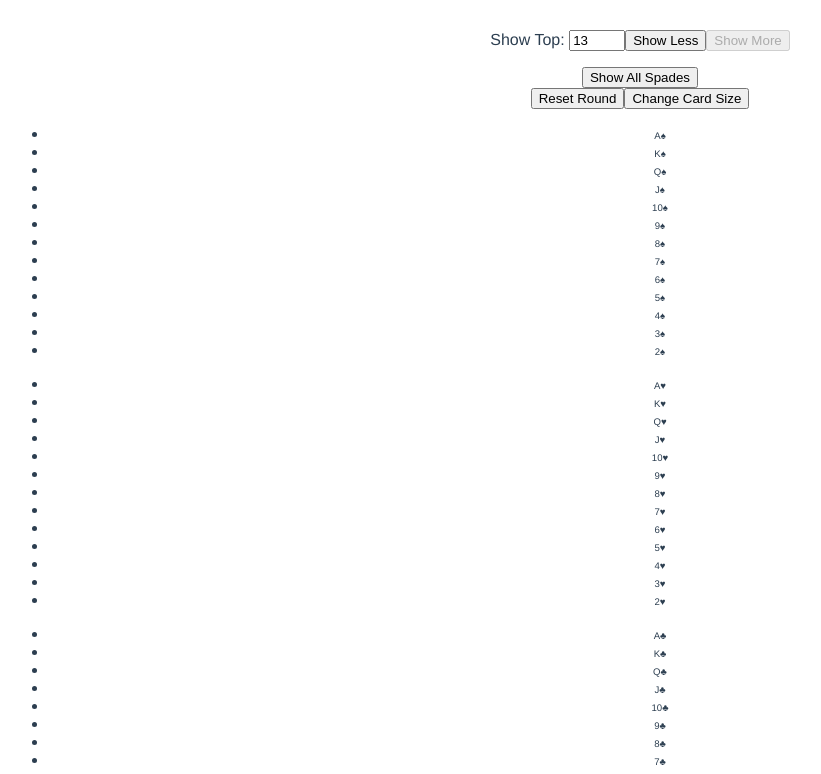
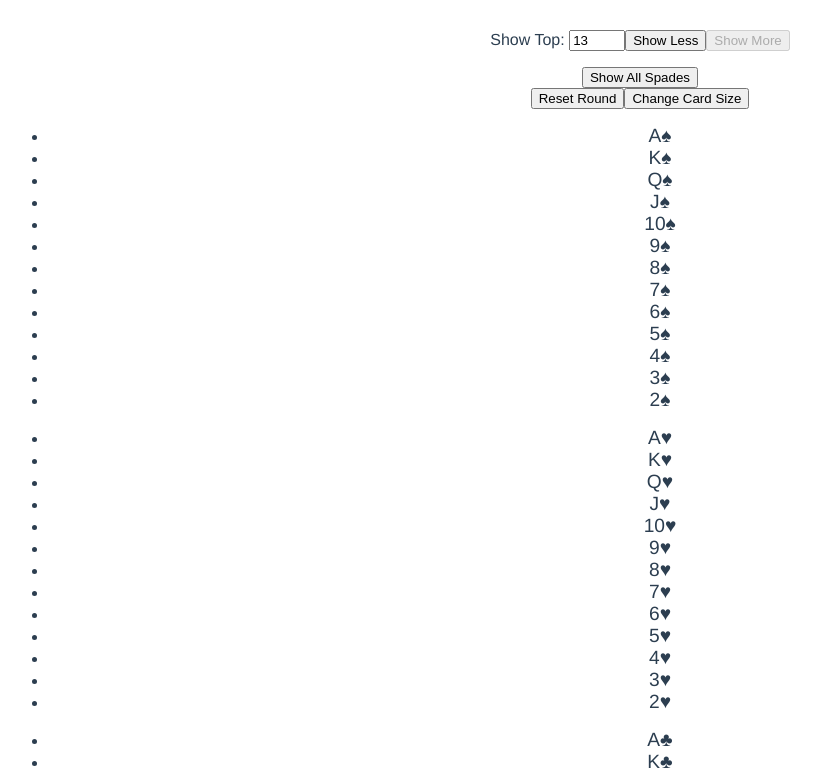
Before and after one commit to spkuehl/playing-card-display, a Vue app: page / in a window 1280 px wide. Shown: the top 774 px of the page, without its empty margins (0-821 px from the left). Built offline with nearby package versions, Linux system fonts and the light colour scheme.

Commit message:
Fix initial card size.

```diff
--- a/src/components/Card.vue
+++ b/src/components/Card.vue
@@ -2,8 +2,8 @@
   <div v-on:click="toggleCard" class="playingCards faceImages">
     <a class="card"
        :class="[rankClass, [(isActive) ? suit : ''], {back: !isActive}]"
-       v-bind:style='{"font-size": (isMobile ? "1.2em" : ".6em"),
-                      "background-position": (isMobile ? "0 0":"-35px 0")}' >
+       v-bind:style='{"font-size": (isMobile ? ".6em" : "1.2em"),
+                      "background-position": (isMobile ? "-35px 0" : "0 0")}' >
       <span class="rank">{{ rank }}</span>
       <span class="suit"><span v-html="suitSymbol"></span></span>
     </a>
```
